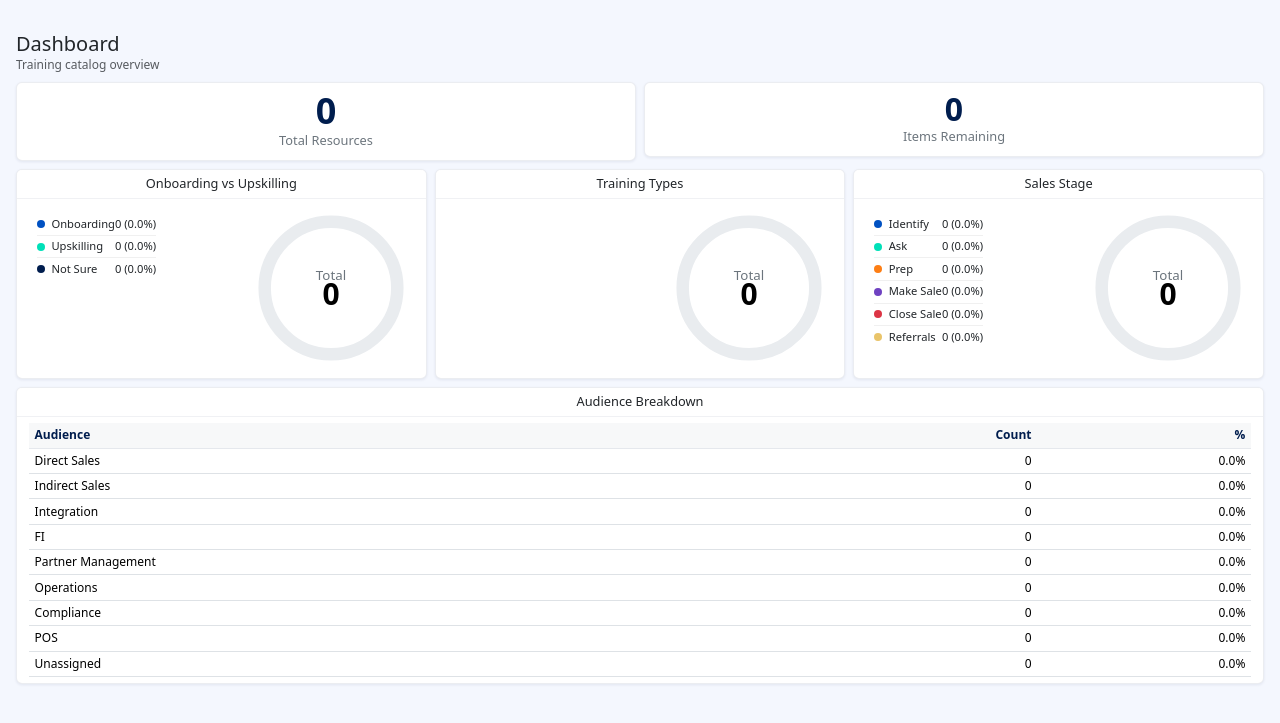
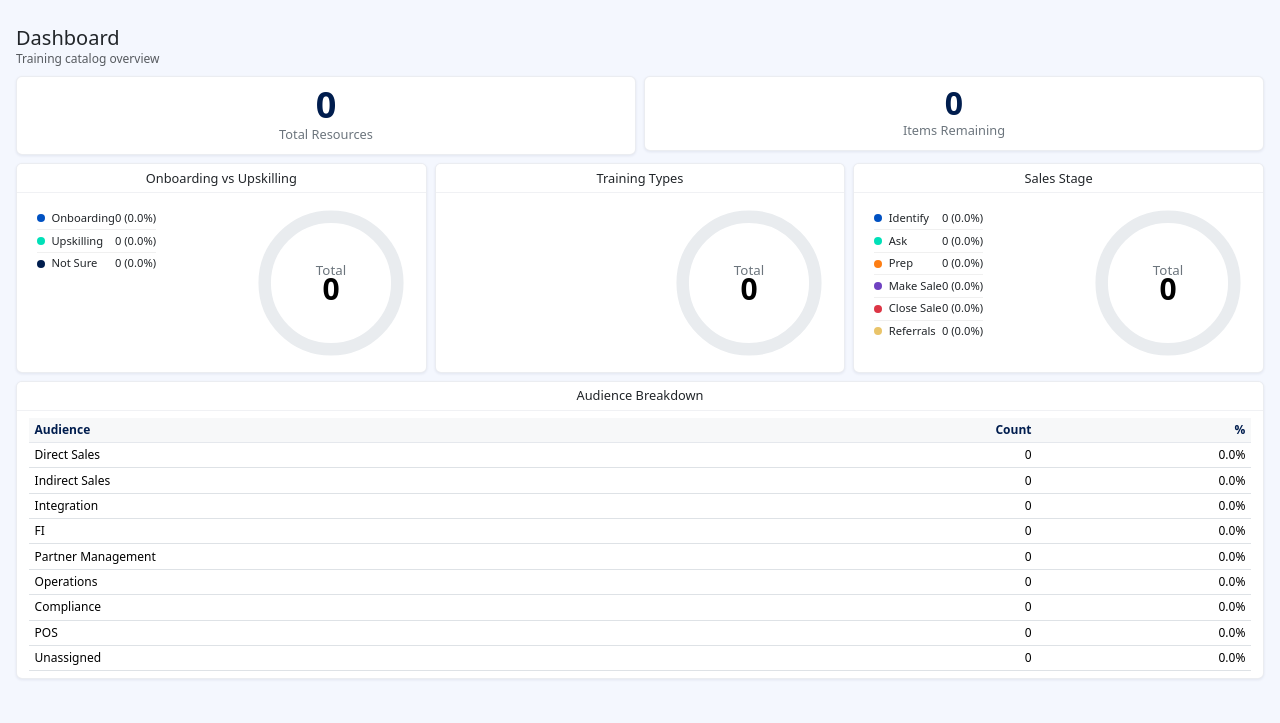
Before and after one commit to juanathanwickston/TCM, a Django app: page /dashboard/ in a window 1280 px wide. Shown: the part 58-781 px from the top of the page. Run offline with Django 5.2, Linux system fonts and the light colour scheme; the visitor is signed in with stand-in values (Sample User, id 1); data that the repository does not hold is empty; some libraries are stand-ins or nearby versions.

Commit message:
ui: reduce top padding above Dashboard title

```diff
--- a/tcm_app/templates/tcm_app/dashboard.html
+++ b/tcm_app/templates/tcm_app/dashboard.html
@@ -191,7 +191,7 @@
     }
 </style>
 
-<div class="container-fluid" style="padding: 0.5rem 1rem;">
+<div class="container-fluid" style="padding: 0.15rem 1rem 0.5rem 1rem;">
     <div class="d-flex justify-content-between align-items-center mb-2">
         <div>
             <h1 class="h5 mb-0">Dashboard</h1>
```
